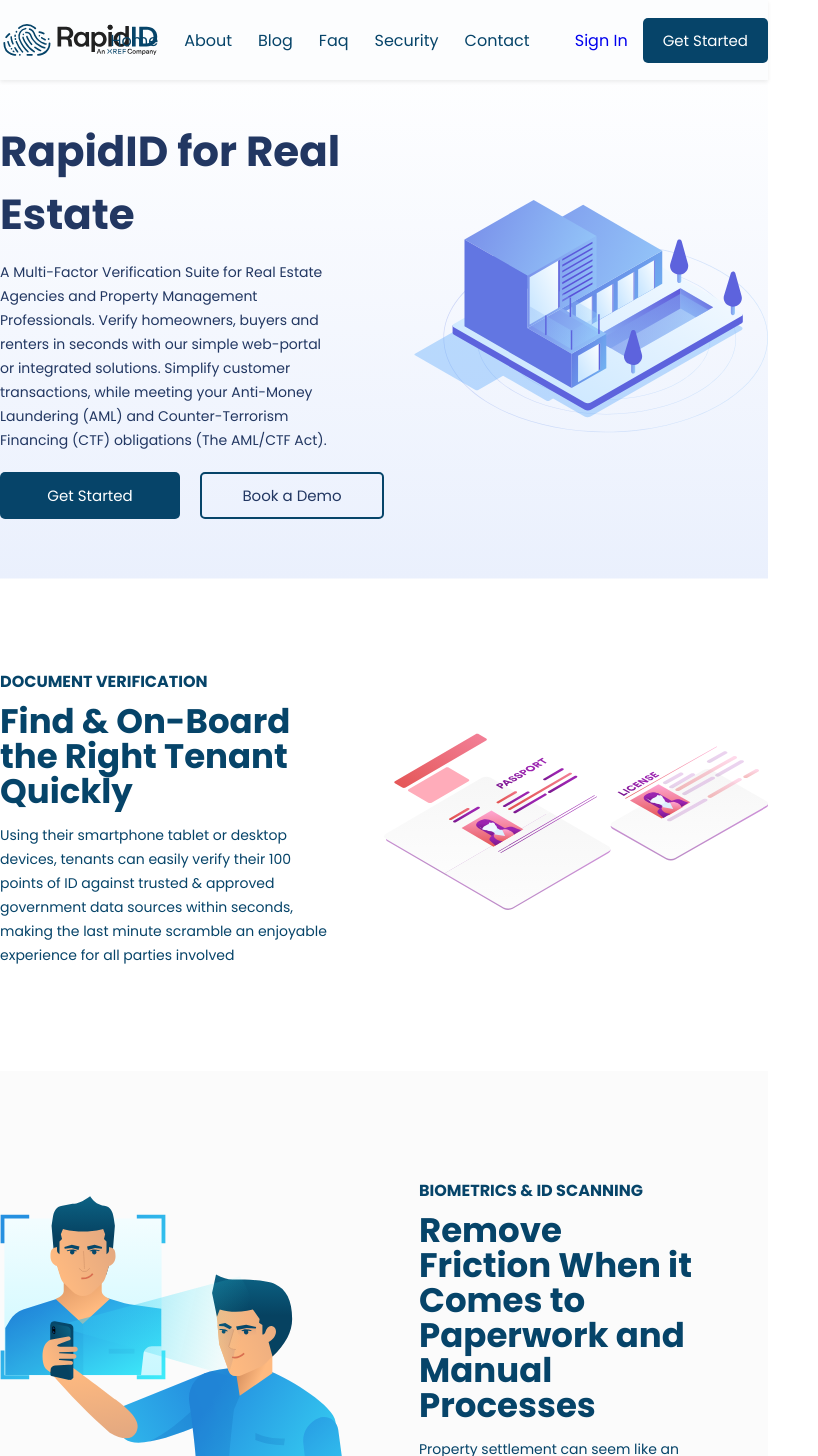
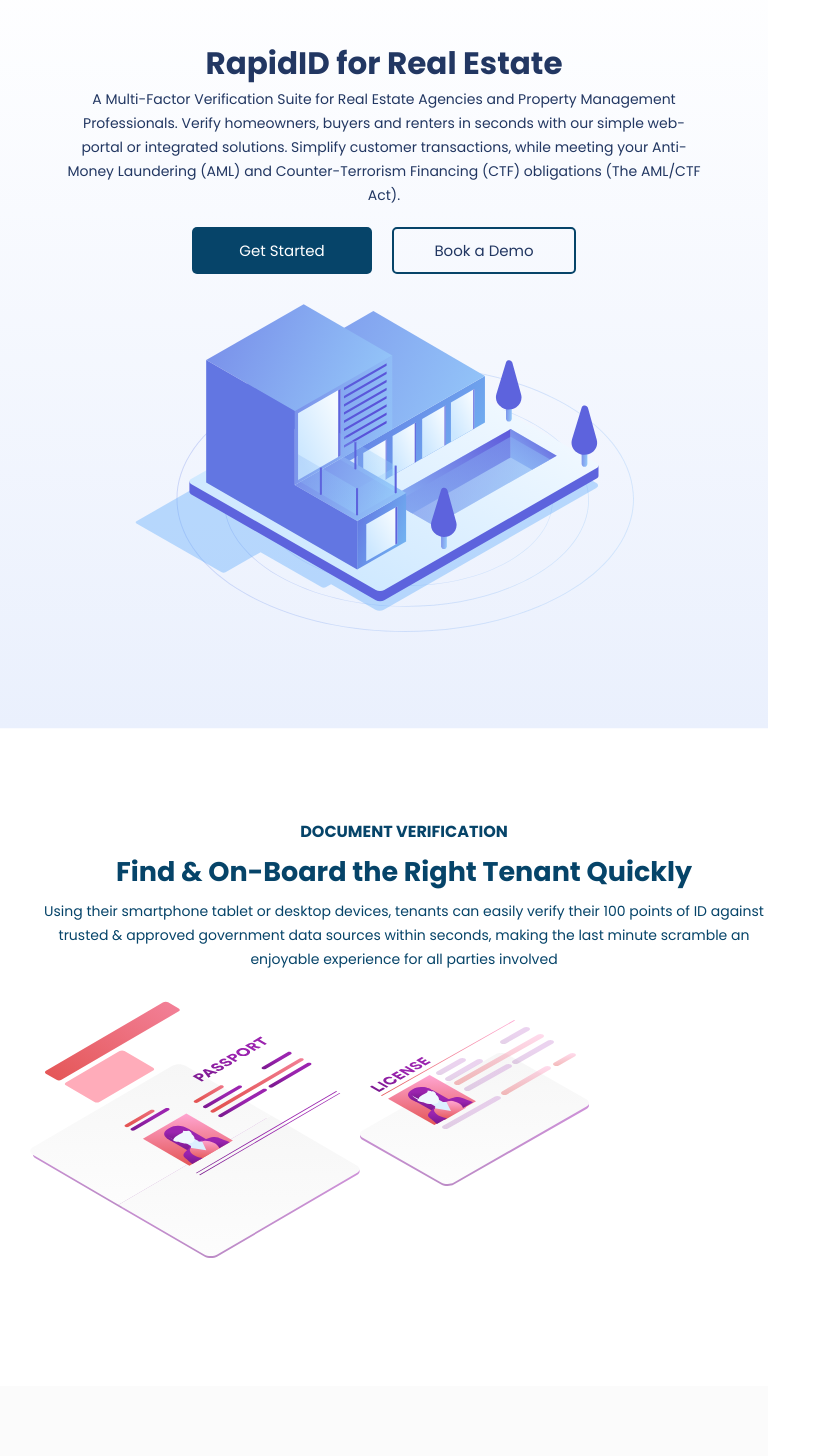
Before and after one commit to goutamray/Rapid-Id-Website-Design-By-Next-Js, a Next.js app: page / in a window 768 px wide. Shown: the top 1456 px of the page, 818 px wide, since content can reach past the window. Built offline with nearby package versions, Linux system fonts and the light colour scheme.

Commit message:
banner section responsive

```diff
--- a/app/components/banner/banner.module.css
+++ b/app/components/banner/banner.module.css
@@ -51,3 +51,68 @@
     margin-left: 30px;
     margin-top: 20px;
 }
+
+/******* responsive css ********/
+@media (min-width : 320px) and (max-width: 768px){
+  .real_state .full_real_box{
+    display: block;
+ }
+  .real_state .full_real_box .realState_left{
+    width: 100%;
+    display: block;
+   }
+   .realState_left .realDesc{
+    text-align: center;
+   }
+   .realState_left .realDesc h1 {
+    font-size: 30px;
+    padding: 0px 10px;
+   }
+   .realState_left .realDesc p{
+    padding: 0px 10px !important;
+    width: 90%;
+    margin: auto;
+   }
+
+  .realState_left  .realDesc .button_btn{
+    display: flex;
+    flex-direction: column;
+    gap: 20px;
+  }
+ .realState_right{
+    width: 100%;
+    display: block;
+    text-align: center;
+  }
+
+ .realState_right .realPhoto {
+    padding: 30px 20px !important;
+    margin: auto;
+  }
+
+
+}
+
+@media (min-width : 576px) and (max-width: 768px){
+  .realState_left  .realDesc .button_btn{
+    display: flex !important;
+    gap: 20px;
+    flex-direction: row;
+    justify-content: center;
+
+  }
+}
+
+@media (min-width : 768px) and (max-width: 1020px){
+
+  .realState_left .realDesc h1 {
+    font-size: 31px;
+  }
+  .real_state .full_real_box{
+    padding: 0px 30px !important;
+  }
+
+  .realState_right{
+    padding-right: 20px !important;
+  }
+}
--- a/app/components/contentImage/contentImage.module.css
+++ b/app/components/contentImage/contentImage.module.css
@@ -24,7 +24,6 @@
  .pass_content .passContent_left h2{
    font-size: 34px;
    font-weight: 600;
-   width: 80%;
    color: var(--primary-color);
    line-height: 35px;
    margin-bottom: 10px;
@@ -33,7 +32,7 @@
    font-size: 14px;
    font-weight: 500;
    color: var(--primary-color);
-   width: 88%;
+   padding: 0px 30px;
    line-height: 24px;
  }
 
@@ -43,3 +42,43 @@
   width: 50%;
   padding-right: 50px;
  }
+
+ /* responsive css  */
+
+@media (min-width : 320px) and (max-width: 576px){
+  .pass_content .passContent_left h2{
+    font-size: 22px;
+    text-align: center;
+  }
+}
+
+@media (min-width : 576px) and (max-width: 768px){
+    .pass_content .passContent_left h2{
+      font-size: 24px;
+      text-align: center;
+    }
+
+}
+
+@media (min-width : 320px) and (max-width: 768px){
+  .passport_box .pass_content{
+      display: flex;
+     flex-direction: column;
+  }
+  .passport_box .pass_content .passContent_left{
+    width: 100%;
+    display: block;
+    }
+ .passport_box .pass_content .passContent_right{
+    width: 50%;
+    padding-right: 50px;
+  }
+
+  .pass_content .passContent_left h4{
+    text-align: center;
+  }
+
+  .pass_content .passContent_left p{
+    text-align: center;
+  }
+}
--- a/app/components/footer/footer.module.css
+++ b/app/components/footer/footer.module.css
@@ -101,3 +101,11 @@
   width: 180px;
   max-height: 50px;
 }
+
+
+
+@media (min-width : 320px) and (max-width: 1020px){
+  .footer{
+    display: none;
+  }
+}
--- a/app/components/getStarted/getStarted.module.css
+++ b/app/components/getStarted/getStarted.module.css
@@ -29,3 +29,10 @@
   border-radius: 5px;
   background-color: #fff;
 }
+
+
+@media (min-width : 320px) and (max-width: 1020px){
+  .get_started{
+    display: none;
+  }
+}
--- a/app/components/header/header.module.css
+++ b/app/components/header/header.module.css
@@ -52,3 +52,12 @@
    align-items: center;
    gap: 15px;
 }
+
+
+
+/* responsive css */
+@media (min-width : 320px) and (max-width: 1020px){
+  .header{
+    display: none !important;
+  }
+}
--- a/app/components/imageContent/imageContent.module.css
+++ b/app/components/imageContent/imageContent.module.css
@@ -1,5 +1,3 @@
-
-
 
 /***** passport box   *******/
 .passport_box{
@@ -9,7 +7,6 @@
 .passport_box .pass_content{
   display: flex;
   align-items: center;
-
 }
 .passport_box .pass_content .passContent_left{
 width: 50%;
@@ -24,16 +21,16 @@
 .pass_content .passContent_left h2{
   font-size: 34px;
   font-weight: 600;
-  width: 80%;
   color: var(--primary-color);
   line-height: 35px;
   margin-bottom: 10px;
+  padding-right: 30px;
 }
 .pass_content .passContent_left p{
   font-size: 14px;
   font-weight: 500;
   color: var(--primary-color);
-  width: 88%;
+  padding: 0px 30px;
   line-height: 24px;
 }
 
@@ -42,3 +39,60 @@
 .passport_box .pass_content .passContent_right{
  width: 50%;
 }
+
+/******* responsive css *********/
+@media (min-width : 320px) and (max-width: 450px){
+  .pass_content .passContent_left h2{
+    font-size: 18px;
+    width: 100%;
+    padding: 0px 20px !important;
+
+  }
+}
+@media (min-width : 320px) and (max-width: 576px){
+  .pass_content .passContent_left h2{
+    font-size: 22px;
+    width: 100%;
+    padding: 0px 20px !important;
+
+  }
+}
+@media (min-width : 320px) and (max-width: 768px){
+  .passport_box .pass_content{
+    display: block;
+    align-items: center;
+  }
+
+  .passport_box .pass_content .passContent_left{
+    width: 100% !important;
+    display: block;
+    text-align: center;
+    padding: 0px 20px;
+  }
+  .passport_box .pass_content .passContent_right{
+    width: 100%;
+    display: block !important;
+   }
+
+   .pass_content .passContent_left h4{
+    font-size: 16px;
+  }
+  .pass_content .passContent_left h2{
+    font-size: 27px;
+    width: 100%;
+  }
+  .pass_content .passContent_left p{
+     padding: 0px 20px;
+     margin: auto;
+  }
+
+  .passContent_right .pass_photo {
+     padding: 30px;
+  }
+}
+@media (min-width : 576px) and (max-width: 768px){
+
+}
+@media (min-width : 768px) and (max-width: 1020px){
+
+}
--- a/app/components/pricing/pricing.module.css
+++ b/app/components/pricing/pricing.module.css
@@ -25,3 +25,9 @@
 font-weight: 600;
 color: var(--primary-color);
 }
+
+@media (min-width : 320px) and (max-width: 1020px){
+  .pricing_bottom{
+    display: none;
+  }
+}
```
Also changed, not shown: app/components/imageContent/imageContent.jsx (line endings or trailing spaces).
